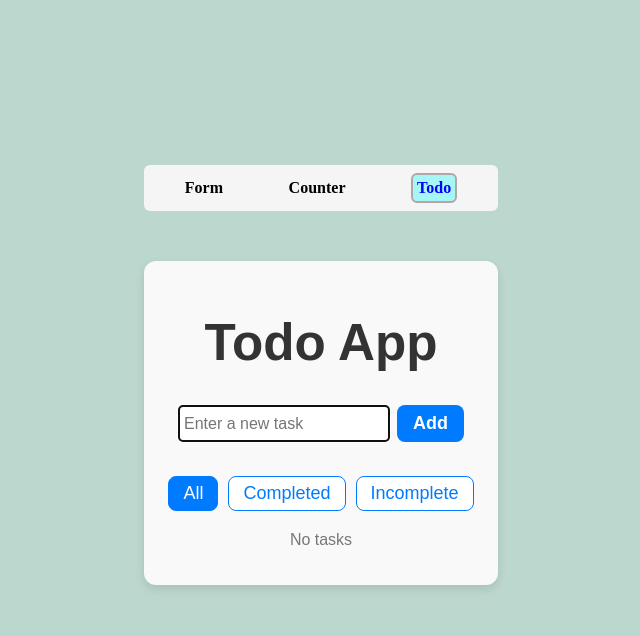
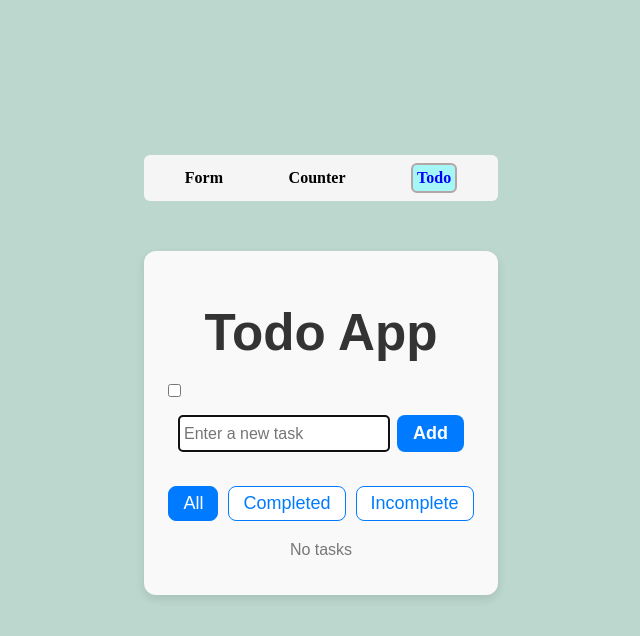
Before and after one commit to Kanchan012/form-react, a React (Vite) app in the folder form/: page /todo in a window 1280 px wide. Shown: the top 636 px of the page, without its empty margins (319-959 px from the left). Built offline with nearby package versions, Linux system fonts and the light colour scheme.

Commit message:
add slider button in theme toggle

```diff
--- a/form/src/components/ThemeToggle.tsx
+++ b/form/src/components/ThemeToggle.tsx
@@ -1,12 +1,18 @@
 import { useTheme } from "../context/ThemeContext";
 
 function ThemeToggle() {
-    const { theme, toggleTheme } = useTheme();
-    return (
-        <button onClick={toggleTheme}>
-            Switch to {theme === "light" ? "dark" : "light"}
-        </button>
-    );
+  const { theme, toggleTheme } = useTheme();
+
+  return (
+    <label className="theme-switch">
+      <input
+        type="checkbox"
+        checked={theme === "dark"}
+        onChange={toggleTheme}
+      />
+      <span className="slider" />
+    </label>
+  );
 }
 
 export default ThemeToggle;
--- a/form/src/pages/Todo.tsx
+++ b/form/src/pages/Todo.tsx
@@ -3,6 +3,7 @@ import TodoInput from "../components/TodoInput";
 import TodoItem from "../components/TodoItem";
 import TodoFilter from "../components/TodoFilter";
 import type { TodoType } from "../types/todo";
+import ThemeToggle from "../components/ThemeToggle";
 import "./Todo.css";
 
 function Todo() {
@@ -51,7 +52,10 @@ function Todo() {
 
   return (
     <div className="todo-container">
-      <h1>Todo App</h1>
+       <header className="todo-header">
+        <h1>Todo App</h1>
+        <ThemeToggle />
+      </header>
 
       <TodoInput onAdd={addTodo} />
       <TodoFilter filter={filter} setFilter={setFilter} />
```
